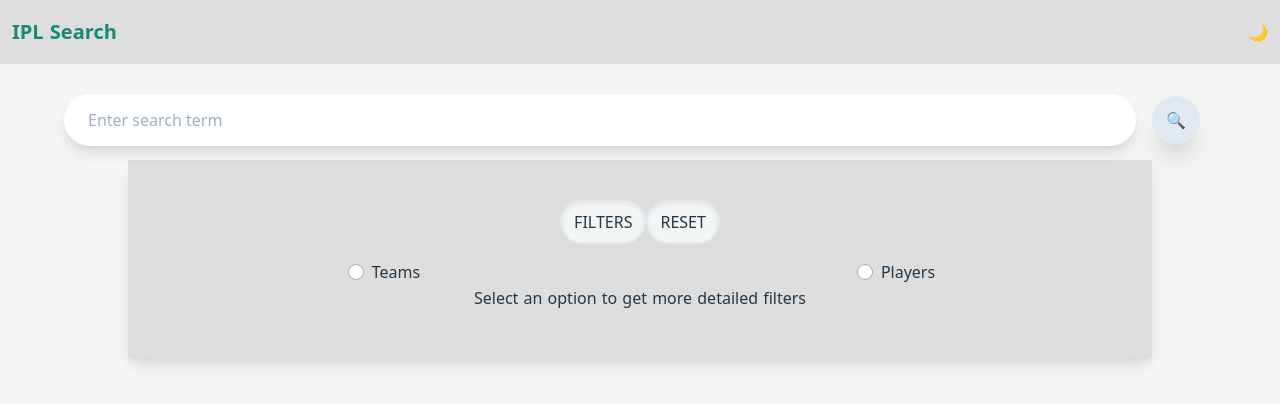
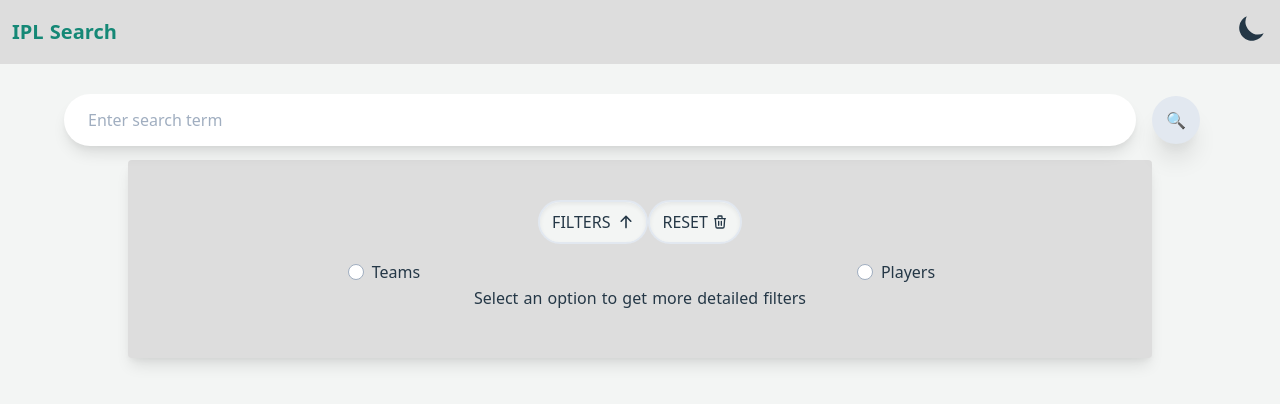
Before and after one commit to sadn1ck/frontend-task-atlan, a Nuxt app: page /search in a window 1280 px wide. Shown: the top 404 px of the page. Built offline with nearby package versions, Linux system fonts and the light colour scheme.

Commit message:
- add: more filters, icons, transition
Signed-off-by: Anik Das <anikdas0811@gmail.com>

```diff
--- a/assets/styles.css
+++ b/assets/styles.css
@@ -4,6 +4,8 @@
   --color: #243746;
   --text-color: #243746;
   --color-primary: #158876;
+  --font: 16px;
+  font-size: var(--font);
 }
 
 .dark-mode {
@@ -12,7 +14,13 @@
   --bg-dark: #10161b;
   --text-color: #243746;
   --bg: #2f3438;
+  font-size: var(--font);
 }
+
+* {
+  transition: all 0.1s;
+}
+
 body {
   background-color: var(--bg-dark);
   color: var(--color);
--- /dev/null
+++ b/components/Icons/Dark.vue
@@ -0,0 +1,16 @@
+<template>
+  <svg
+    xmlns="http://www.w3.org/2000/svg"
+    viewBox="0 0 20 20"
+    fill="currentColor"
+  >
+    <path
+      d="M17.293 13.293A8 8 0 016.707 2.707a8.001 8.001 0 1010.586 10.586z"
+    />
+  </svg>
+</template>
+<style scoped>
+svg {
+  height: calc(var(--font) * 2);
+}
+</style>
--- /dev/null
+++ b/components/Icons/Down.vue
@@ -0,0 +1,18 @@
+<template>
+  <svg
+    xmlns="http://www.w3.org/2000/svg"
+    viewBox="0 0 20 20"
+    fill="currentColor"
+  >
+    <path
+      fill-rule="evenodd"
+      d="M16.707 10.293a1 1 0 010 1.414l-6 6a1 1 0 01-1.414 0l-6-6a1 1 0 111.414-1.414L9 14.586V3a1 1 0 012 0v11.586l4.293-4.293a1 1 0 011.414 0z"
+      clip-rule="evenodd"
+    />
+  </svg>
+</template>
+<style scoped>
+svg {
+  height: var(--font);
+}
+</style>
--- /dev/null
+++ b/components/Icons/Light.vue
@@ -0,0 +1,18 @@
+<template>
+  <svg
+    xmlns="http://www.w3.org/2000/svg"
+    viewBox="0 0 20 20"
+    fill="currentColor"
+  >
+    <path
+      fill-rule="evenodd"
+      d="M10 2a1 1 0 011 1v1a1 1 0 11-2 0V3a1 1 0 011-1zm4 8a4 4 0 11-8 0 4 4 0 018 0zm-.464 4.95l.707.707a1 1 0 001.414-1.414l-.707-.707a1 1 0 00-1.414 1.414zm2.12-10.607a1 1 0 010 1.414l-.706.707a1 1 0 11-1.414-1.414l.707-.707a1 1 0 011.414 0zM17 11a1 1 0 100-2h-1a1 1 0 100 2h1zm-7 4a1 1 0 011 1v1a1 1 0 11-2 0v-1a1 1 0 011-1zM5.05 6.464A1 1 0 106.465 5.05l-.708-.707a1 1 0 00-1.414 1.414l.707.707zm1.414 8.486l-.707.707a1 1 0 01-1.414-1.414l.707-.707a1 1 0 011.414 1.414zM4 11a1 1 0 100-2H3a1 1 0 000 2h1z"
+      clip-rule="evenodd"
+    />
+  </svg>
+</template>
+<style scoped>
+svg {
+  height: calc(var(--font) * 2);
+}
+</style>
--- /dev/null
+++ b/components/Icons/Trash.vue
@@ -0,0 +1,20 @@
+<template>
+  <svg
+    xmlns="http://www.w3.org/2000/svg"
+    fill="none"
+    viewBox="0 0 24 24"
+    stroke="currentColor"
+  >
+    <path
+      stroke-linecap="round"
+      stroke-linejoin="round"
+      stroke-width="2"
+      d="M19 7l-.867 12.142A2 2 0 0116.138 21H7.862a2 2 0 01-1.995-1.858L5 7m5 4v6m4-6v6m1-10V4a1 1 0 00-1-1h-4a1 1 0 00-1 1v3M4 7h16"
+    />
+  </svg>
+</template>
+<style scoped>
+svg {
+  height: var(--font);
+}
+</style>
--- /dev/null
+++ b/components/Icons/Up.vue
@@ -0,0 +1,18 @@
+<template>
+  <svg
+    xmlns="http://www.w3.org/2000/svg"
+    viewBox="0 0 20 20"
+    fill="currentColor"
+  >
+    <path
+      fill-rule="evenodd"
+      d="M3.293 9.707a1 1 0 010-1.414l6-6a1 1 0 011.414 0l6 6a1 1 0 01-1.414 1.414L11 5.414V17a1 1 0 11-2 0V5.414L4.707 9.707a1 1 0 01-1.414 0z"
+      clip-rule="evenodd"
+    />
+  </svg>
+</template>
+<style scoped>
+svg {
+  height: var(--font);
+}
+</style>
--- a/components/filters/PlayerFilters.vue
+++ b/components/filters/PlayerFilters.vue
@@ -1,8 +1,8 @@
 <template>
-  <div>
+  <div class="w-full md:w-1/2">
     <div class="py-2">Player Filters</div>
     <div class="py-2">
-      <label for="height">
+      <label for="height py-2">
         <div class="py-2">Select Range of Height:</div>
         <div class="w-3/4 mx-auto">
           <vue-slider
@@ -13,6 +13,36 @@
           ></vue-slider>
         </div>
       </label>
+      <div class="text-xl pt-5">Batting Hand:</div>
+      <div class="mt-2 flex pb-3">
+        <div class="flex-1">
+          <label class="inline-flex items-center">
+            <input type="checkbox" name="bathand" />
+            <span class="ml-2">Right</span>
+          </label>
+        </div>
+        <div class="flex-1">
+          <label class="inline-flex items-center">
+            <input type="checkbox" name="bathand" />
+            <span class="ml-2">Left</span>
+          </label>
+        </div>
+      </div>
+      <div class="text-xl pt-5">Bowling:</div>
+      <div class="mt-2 flex pb-3">
+        <div class="flex-1">
+          <label class="inline-flex items-center">
+            <input type="radio" name="bowlers" />
+            <span class="ml-2">Pacer</span>
+          </label>
+        </div>
+        <div class="flex-1">
+          <label class="inline-flex items-center">
+            <input type="radio" name="bowlers" />
+            <span class="ml-2">Spinner</span>
+          </label>
+        </div>
+      </div>
     </div>
   </div>
 </template>
--- a/components/filters/TeamFilters.vue
+++ b/components/filters/TeamFilters.vue
@@ -2,14 +2,30 @@
   <div>
     <div class="py-2">Team Filters</div>
     <div class="py-2">
-      <label for="height">
-        <div class="py-2">Select Range of Height:</div>
-        test
+      <label for="wins py-2">
+        <div class="py-2">Select Range of IPL Wins:</div>
+        <div class="w-3/4 mx-auto">
+          <vue-slider
+            v-model="wins"
+            :data="winData"
+            :marks="true"
+            :hide-label="true"
+          ></vue-slider>
+        </div>
       </label>
     </div>
   </div>
 </template>
 
-<script></script>
+<script>
+export default {
+  data() {
+    return {
+      winData: [0, 1, 2, 3, 4, 5, 6, 7],
+      wins: 2,
+    }
+  },
+}
+</script>
 
 <style></style>
--- a/components/shared/DarkModeToggler.vue
+++ b/components/shared/DarkModeToggler.vue
@@ -1,7 +1,20 @@
 <template>
-  <button class="bottomright p-3 focus:outline-none" @click="toggleDarkMode">
-    {{ isDarkModeOn ? '🔆' : '🌙' }}
-  </button>
+  <div>
+    <button
+      v-if="isDarkModeOn"
+      class="bottomright p-3 focus:outline-none"
+      @click="toggleDarkMode"
+    >
+      <Light />
+    </button>
+    <button
+      v-else
+      class="bottomright p-3 focus:outline-none"
+      @click="toggleDarkMode"
+    >
+      <Dark />
+    </button>
+  </div>
 </template>
 
 <script>
--- a/layouts/default.vue
+++ b/layouts/default.vue
@@ -1,7 +1,9 @@
 <template>
   <div>
     <Navbar />
-    <Nuxt />
+    <div class="pb-10">
+      <Nuxt />
+    </div>
   </div>
 </template>
 
--- a/nuxt.config.js
+++ b/nuxt.config.js
@@ -40,6 +40,18 @@
     // https://go.nuxtjs.dev/pwa
     '@nuxtjs/pwa',
   ],
+  pwa: {
+    meta: {
+      title: 'IPL Search',
+      author: '@sadn1ck',
+    },
+    manifest: {
+      name: 'IPL Search Database',
+      short_name: 'IPLDB',
+      lang: 'en',
+      theme_color: '#232323',
+    },
+  },
 
   // Axios module configuration (https://go.nuxtjs.dev/config-axios)
   axios: {},
--- a/pages/search.vue
+++ b/pages/search.vue
@@ -3,21 +3,33 @@
     <div class="pt-20 px-8 md:px-16">
       <SearchBar />
     </div>
-    <div class="filters text-center py-10 shadow-lg mx-auto w-4/5">
+    <div class="filters rounded text-center py-10 shadow-lg mx-auto w-4/5">
       <button
         class="rounded-3xl px-3 py-2 hover:shadow-lg shadow-inner border-2 focus:outline-none hover:border-transparent"
         style="background-color: var(--bg-dark)"
         @click="toggleFilter"
         @keydown.esc="toggleFilter"
       >
-        <span class="uppercase">Filters</span>
+        <span class="uppercase flex">
+          <span class="inline-flex">Filters</span>
+          <span v-if="!showFilter" class="pt-1 pl-2 inline-flex">
+            <Down />
+          </span>
+          <span v-else class="pt-1 pl-2 inline-flex"> <Up /> </span>
+        </span>
       </button>
       <button
+        v-if="showFilter"
         class="rounded-3xl px-3 py-2 hover:shadow-lg shadow-inner border-2 focus:outline-none hover:border-transparent hover:opacity-50"
         style="background-color: var(--bg-dark)"
         @click="resetFilter"
       >
-        <span class="uppercase">Reset</span>
+        <span class="uppercase flex">
+          <span class="upppercase inline-flex"> Reset</span>
+          <span class="pt-1 pl-1 upppercase inline-flex">
+            <Trash />
+          </span>
+        </span>
       </button>
       <div v-if="showFilter" class="">
         <Filters />
@@ -94,9 +106,12 @@
     resetFilter() {
       this.$store.commit('filters/reset')
       this.$store.commit('search/reset')
-      document.getElementById('searchbar').value = ''
-      document.getElementById('radio-player').checked = false
-      document.getElementById('radio-team').checked = false
+      if (!document.getElementById('searchbar').value === '')
+        document.getElementById('searchbar').value = ''
+      if (document.getElementById('radio-player'))
+        document.getElementById('radio-player').checked = false
+      if (!document.getElementById('radio-team'))
+        document.getElementById('radio-team').checked = false
     },
   },
 }
```
